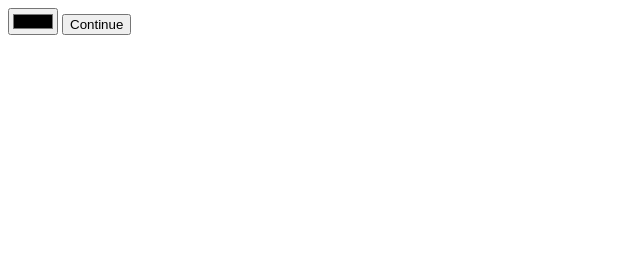
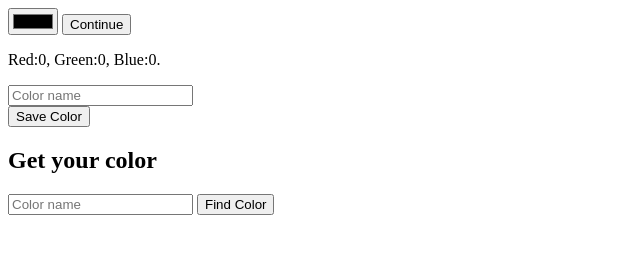
Before and after one commit to Bulochka-s-klybnichkoi/led, a plain HTML site: page index.html in a window 1280 px wide. Both pictures are taken after a click on the button "Continue". Shown: the whole page, without its empty margins (0-640 px from the left). Drawn offline with Linux system fonts and the light colour scheme.

Commit message:
Added saving to localstorage and loading by name

```diff
--- /dev/null
+++ b/colors.json
@@ -0,0 +1,3 @@
+{
+
+}
--- a/index.html
+++ b/index.html
@@ -5,10 +5,23 @@
    <meta http-equiv="X-UA-Compatible" content="IE=edge">
    <meta name="viewport" content="width=device-width, initial-scale=1.0">
    <title>Document</title>
+   <link rel="stylesheet" href="style.css">
 </head>
 <body>
-   <input type="color" class="picker">
-   <button class="continue" onclick="next()">Continue</button>
+   <form action="" onsubmit="return false">
+      <input type="color" class="picker">
+      <button class="continue" onclick="next()">Continue</button>
+      <p class="color"></p>
+      <input type="text" class="name" placeholder="Color name">
+      <input type="submit" class="gavno" value="Save Color" onclick="saveColor()">
+      <p class="suceed">Sucessfully saved color!</p>
+   </form>
+   <form action="" onsubmit="return false">
+      <h2>Get your color</h2>
+      <input type="text" class="request" placeholder="Color name">
+      <input type="submit" class="find" value="Find Color" onclick="findColor()">
+      <p class="result"></p>
+   </form>
    <script src="script.js"></script>
 </body>
 </html>
--- a/script.js
+++ b/script.js
@@ -1,6 +1,7 @@
 var picker = document.getElementsByClassName("picker")[0];
-var nextButton = document.getElementsByClassName("continue")[0];
 var color;
+var colors = {};
+
 
 function convertColor(color) {
    /* Check for # infront of the value, if it's there, strip it */
@@ -13,14 +14,57 @@ function convertColor(color) {
    rgbColor.G = parseInt(color.substring(2,4),16);
    rgbColor.B = parseInt(color.substring(4), 16);
    return rgbColor;
- }
+}
 
-function next() {
+function findResult() {
    color = picker.value;
    var color2 = convertColor(color);
    Red = Math.floor(color2.R / 10);
    Green = Math.floor(color2.G / 10);
    Blue = Math.floor(color2.B / 10);
    var result = `Red:${Red}, Green:${Green}, Blue:${Blue}.`;
-   alert(result);
+   return result;
 }
+
+function next() {
+   document.getElementsByClassName("color")[0].textContent = findResult();
+   document.getElementsByClassName("name")[0].style.display = "block";
+   document.getElementsByClassName("gavno")[0].style.display = "block";
+   localStorage.setItem("showSuceedText", false);
+   updateSuceedText();
+}
+
+function saveColor() {
+   if (document.getElementsByClassName("name")[0].value !== "") {
+      localStorage.setItem(document.getElementsByClassName("name")[0].value, findResult());
+      localStorage.setItem("showSuceedText", true);
+      location.reload();
+   }
+   else {
+      document.getElementsByClassName("name")[0].placeholder = "Please type a name.";
+   }
+}
+
+function findColor() {
+   if (document.getElementsByClassName("request")[0].value !== "") {
+      if (localStorage.getItem(document.getElementsByClassName("request")[0].value) !== null) {
+         document.getElementsByClassName("result")[0].textContent = localStorage.getItem(document.getElementsByClassName("request")[0].value);
+      }
+   }
+   else {
+      document.getElementsByClassName("request")[0].placeholder = "Please type a name.";
+   }
+}
+
+function updateSuceedText() {
+   if (localStorage.getItem("showSuceedText") == "true") {
+      document.getElementsByClassName("suceed")[0].style.display = "block";
+   }
+   else {
+      document.getElementsByClassName("suceed")[0].style.display = "none";
+   }
+}
+updateSuceedText();
+
+
+"нащо ви його купили якщо ви з ним не розмовляете"
--- /dev/null
+++ b/style.css
@@ -0,0 +1,5 @@
+.name,
+.gavno,
+.suceed {
+  display: none;
+}
```
